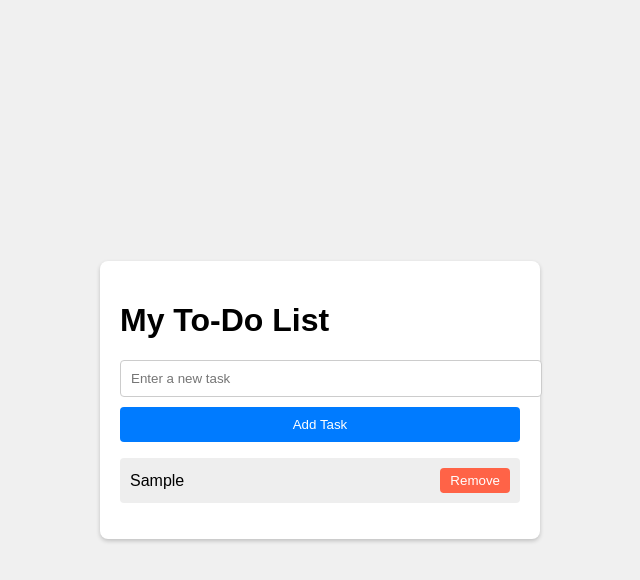
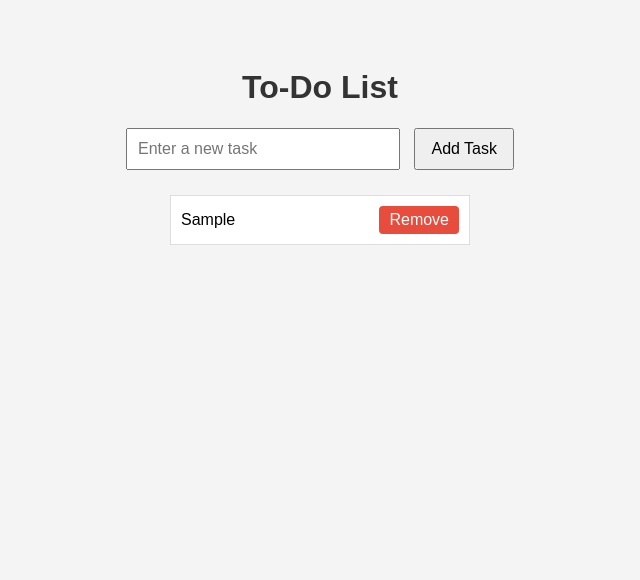
Before and after one commit to kephasitati/dynamic-to-do-list-js, a plain HTML site: page index.html in a window 1280 px wide. Both pictures are taken after typing "Sample" into the empty fields and a click on the button "Add Task". Shown: the whole page, without its empty margins (320-960 px from the left). Drawn offline with Linux system fonts and the light colour scheme.

Commit message:
html edits

```diff
--- a/index.html
+++ b/index.html
@@ -1,19 +1,96 @@
 <!DOCTYPE html>
 <html lang="en">
 <head>
-    <meta charset="UTF-8">
-    <title>To-Do List Application</title>
-    <link rel="stylesheet" href="styles.css">
+  <meta charset="UTF-8" />
+  <meta name="viewport" content="width=device-width, initial-scale=1.0"/>
+  <title>Simple To-Do List</title>
+  <style>
+    body {
+      font-family: Arial, sans-serif;
+      background: #f4f4f4;
+      padding: 40px;
+      display: flex;
+      flex-direction: column;
+      align-items: center;
+    }
+
+    h1 {
+      color: #333;
+    }
+
+    #taskInput {
+      padding: 10px;
+      width: 250px;
+      font-size: 16px;
+    }
+
+    button {
+      padding: 10px 15px;
+      font-size: 16px;
+      margin-left: 10px;
+      cursor: pointer;
+    }
+
+    ul {
+      list-style: none;
+      padding: 0;
+      margin-top: 20px;
+      width: 300px;
+    }
+
+    li {
+      background: #fff;
+      margin: 5px 0;
+      padding: 10px;
+      border: 1px solid #ddd;
+      display: flex;
+      justify-content: space-between;
+      align-items: center;
+    }
+
+    .remove-btn {
+      background-color: #e74c3c;
+      color: white;
+      border: none;
+      padding: 5px 10px;
+      border-radius: 4px;
+    }
+
+    .remove-btn:hover {
+      background-color: #c0392b;
+    }
+  </style>
 </head>
 <body>
-    <div id="todo-app">
-        <h1>My To-Do List</h1>
-        <input type="text" id="task-input" placeholder="Enter a new task">
-        <button id="add-task-btn">Add Task</button>
-        <ul id="task-list">
-            <!-- Tasks will be listed here -->
-        </ul>
-    </div>
-    <script src="script.js"></script>
+  <h1>To-Do List</h1>
+  <div>
+    <input type="text" id="taskInput" placeholder="Enter a new task" />
+    <button onclick="addTask()">Add Task</button>
+  </div>
+  <ul id="taskList"></ul>
+
+  <script>
+    function addTask() {
+      const taskInput = document.getElementById("taskInput");
+      const taskText = taskInput.value.trim();
+      const taskList = document.getElementById("taskList");
+
+      if (taskText !== "") {
+        const li = document.createElement("li");
+        li.textContent = taskText;
+
+        const removeBtn = document.createElement("button");
+        removeBtn.textContent = "Remove";
+        removeBtn.classList.add("remove-btn");
+        removeBtn.onclick = function () {
+          taskList.removeChild(li);
+        };
+
+        li.appendChild(removeBtn);
+        taskList.appendChild(li);
+        taskInput.value = "";
+      }
+    }
+  </script>
 </body>
 </html>
```
